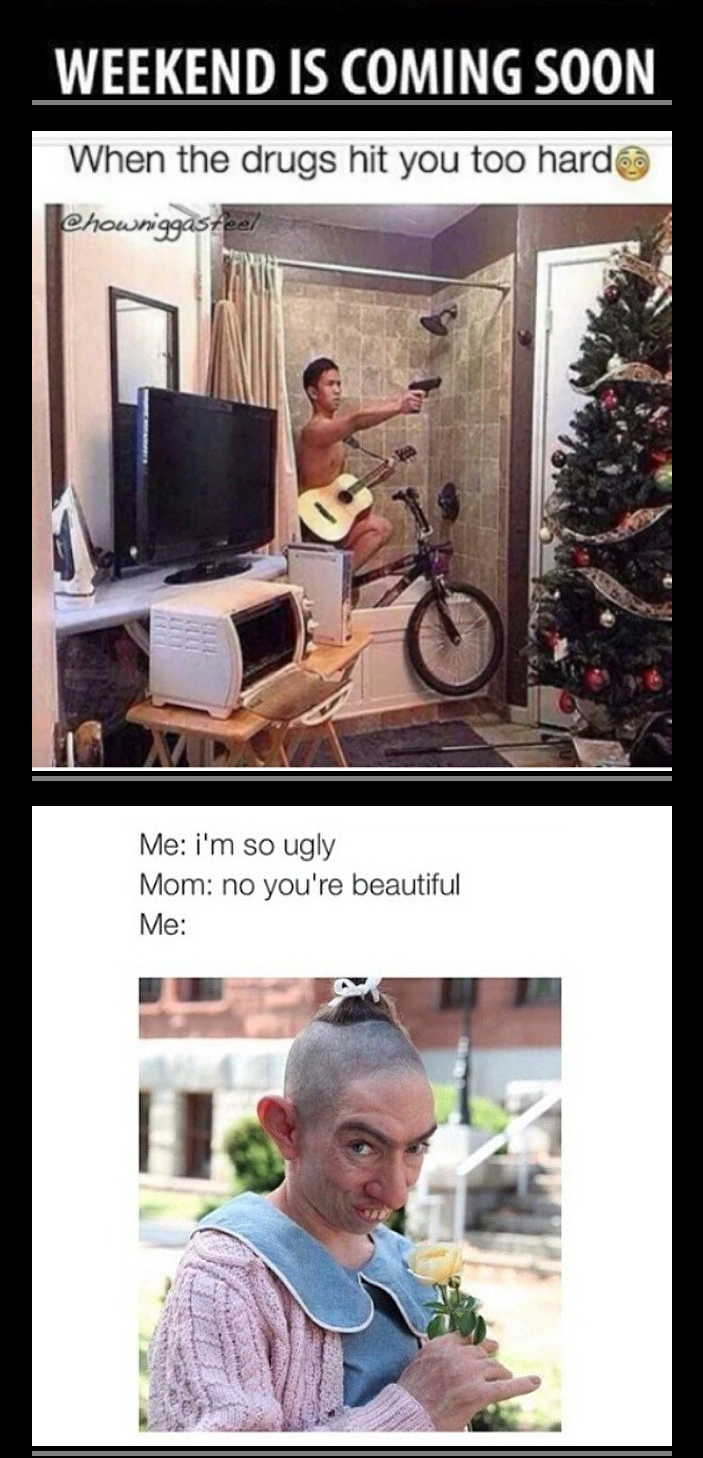
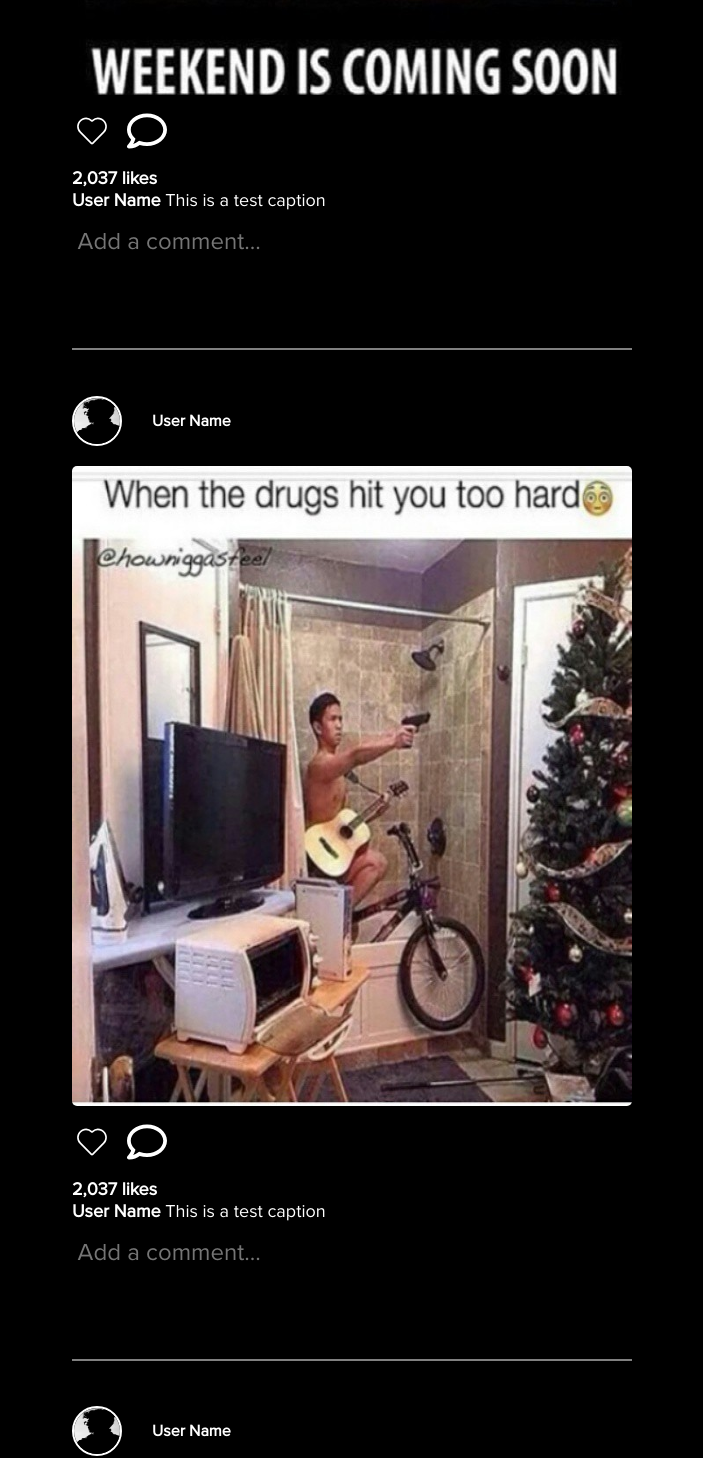
Before and after one commit to MohammadHarakeh/Instagram-Clone, a React (Create React App) app in the folder frontend/: page /homepage in a window 1280 px wide. Shown: the part 736-2194 px from the top of the page, without its empty margins (288-991 px from the left). Built offline with nearby package versions, Linux system fonts and the light colour scheme.

Commit message:
added homepage posts design

```diff
--- a/frontend/src/componenets/Homepage/Posts/Posts.css
+++ b/frontend/src/componenets/Homepage/Posts/Posts.css
@@ -7,7 +7,8 @@
 }
 
 .posts-card {
-  border-bottom: 5px solid grey;
+  height: auto;
+  border-bottom: 2px solid grey;
   margin-bottom: 2%;
 }
 
@@ -22,5 +23,50 @@
 .user-post-info img {
   width: 50px;
   height: 50px;
+  border: 2px solid #fff;
   border-radius: 25px;
 }
+
+.post-container {
+  display: flex;
+  flex-direction: column;
+}
+
+.user-interaction-section {
+  display: flex;
+  justify-content: start;
+  align-items: center;
+  gap: 15px;
+}
+
+.post-container img {
+  border-radius: 1px solid black;
+  border-radius: 5px;
+  width: 35rem;
+  height: 40rem;
+}
+
+.interaction-btn {
+  margin-top: 1rem;
+  margin-bottom: 1rem;
+  font-size: 40px;
+}
+
+.post-likes-caption {
+  font-size: 18px;
+}
+
+.comment-section {
+  margin-bottom: 1rem;
+}
+
+.comment-section textarea {
+  background-color: black;
+  color: #fff;
+  margin-top: 1rem;
+  width: 100%;
+  border: none;
+  height: 100px;
+  overflow: auto;
+  resize: none;
+}
--- a/frontend/src/componenets/Homepage/Posts/Posts.jsx
+++ b/frontend/src/componenets/Homepage/Posts/Posts.jsx
@@ -4,6 +4,8 @@ import photo1 from "../../../assets/photo1.jpg";
 import photo2 from "../../../assets/photo2.jpg";
 import photo3 from "../../../assets/photo3.jpg";
 import UserProfile from "../../../assets/profile-picture.jpeg";
+import { CiHeart } from "react-icons/ci";
+import { FaRegComment } from "react-icons/fa";
 
 function Posts() {
   return (
@@ -11,18 +13,94 @@ function Posts() {
       <div className="posts-card">
         <div className="user-post-info">
           <img src={UserProfile}></img>
-          <p>User Name</p>
+          <p>
+            <b>User Name</b>
+          </p>
         </div>
 
-        <img src={photo1} alt="Photo 1" />
+        <div className="post-container">
+          <img src={photo1} alt="Photo 1" />
+
+          <div className="user-interaction-section">
+            <CiHeart className="interaction-btn" />
+            <FaRegComment className="interaction-btn" />
+          </div>
+
+          <div className="post-likes-caption">
+            <p>
+              <b>2,037 likes</b>
+            </p>
+            <p>
+              <b>User Name</b> This is a test caption
+            </p>
+          </div>
+
+          <div className="comment-section">
+            <textarea placeholder="Add a comment..."></textarea>
+          </div>
+        </div>
       </div>
 
       <div className="posts-card">
-        <img src={photo2} alt="Photo 2" />
+        <div className="user-post-info">
+          <img src={UserProfile}></img>
+          <p>
+            <b>User Name</b>
+          </p>
+        </div>
+
+        <div className="post-container">
+          <img src={photo2} alt="Photo 2" />
+
+          <div className="user-interaction-section">
+            <CiHeart className="interaction-btn" />
+            <FaRegComment className="interaction-btn" />
+          </div>
+
+          <div className="post-likes-caption">
+            <p>
+              <b>2,037 likes</b>
+            </p>
+            <p>
+              <b>User Name</b> This is a test caption
+            </p>
+          </div>
+
+          <div className="comment-section">
+            <textarea placeholder="Add a comment..."></textarea>
+          </div>
+        </div>
       </div>
 
       <div className="posts-card">
-        <img src={photo3} alt="Photo 3" />
+        <div className="user-post-info">
+          <img src={UserProfile}></img>
+          <p>
+            <b>User Name</b>
+          </p>
+        </div>
+
+        <div className="post-container">
+          <img src={photo3} alt="Photo 3" />
+
+          <div className="user-interaction-section">
+            <CiHeart className="interaction-btn" />
+            <FaRegComment className="interaction-btn" />
+          </div>
+
+          <div className="post-likes-caption">
+            <p>
+              <b>2,037 likes</b>
+            </p>
+            <p>
+              <b>User Name</b> This is a test caption
+            </p>
+          </div>
+
+          <div className="comment-section">
+            <textarea placeholder="Add a comment..."></textarea>
+          </div>
+        </div>
       </div>
     </div>
   );
```
